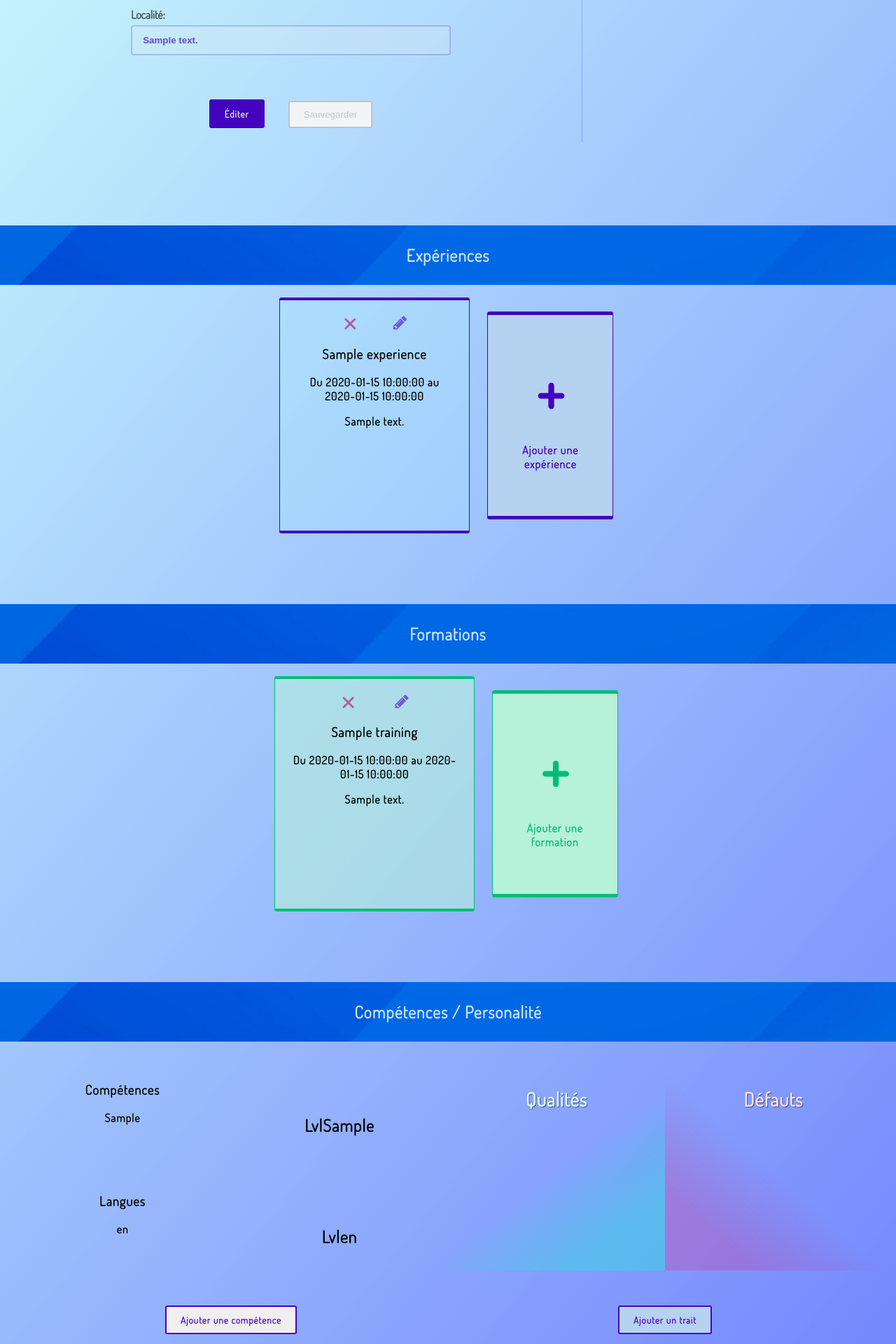
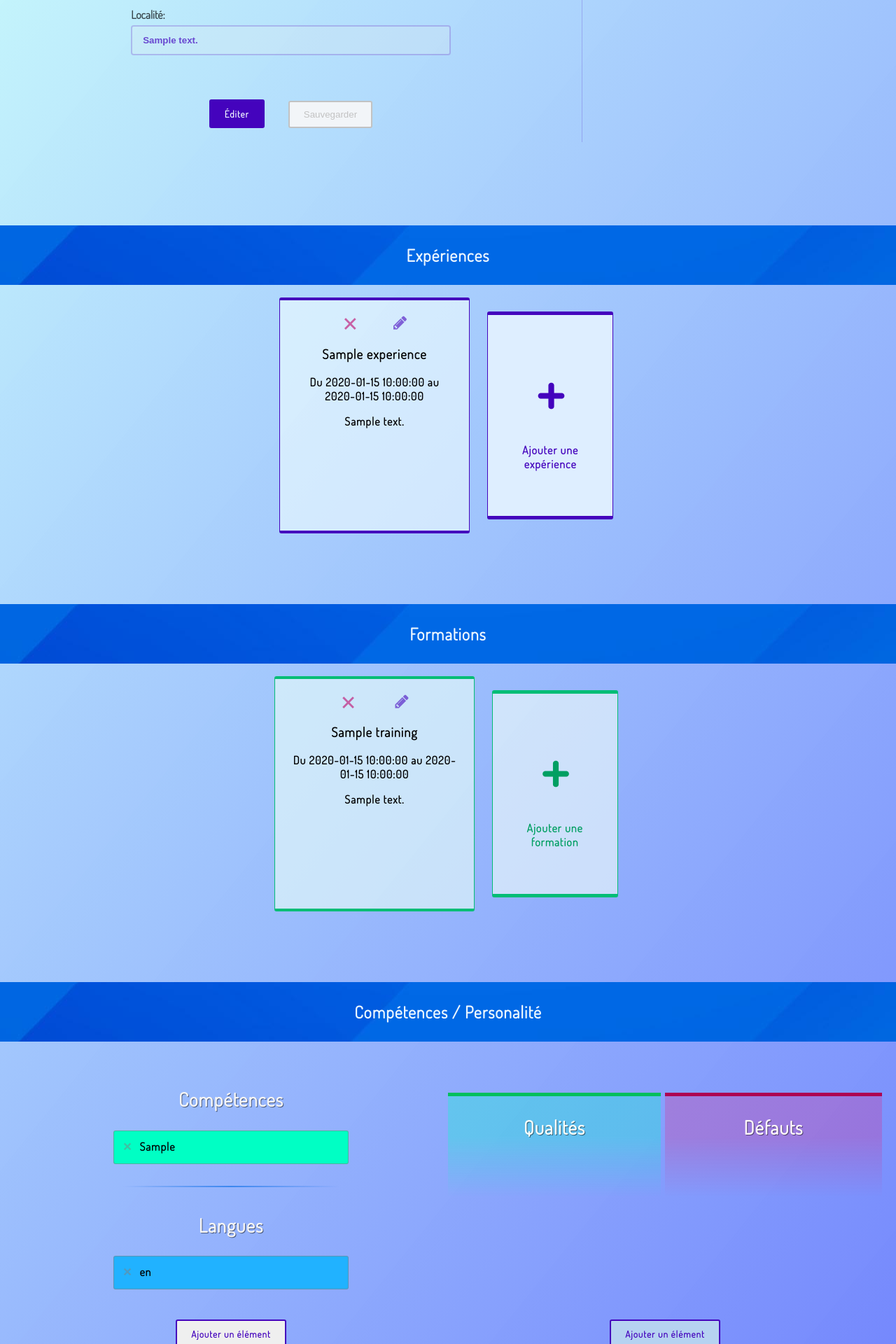
Before and after one commit to baku67/eneffet, a PHP site: page /account in a window 1280 px wide. Shown: the part 880-2800 px from the top of the page at 70% size. Run offline with PHP 8.4, Linux system fonts and the light colour scheme; the visitor is signed in with stand-in values (Sample User, id 1); tables that the repository leaves empty or names only in its code hold one stand-in row (values such as "Sample post").

Commit message:
Skills/langs OK

```diff
--- a/account.php
+++ b/account.php
@@ -139,6 +139,20 @@
                 deleteTrait($traitId);
             }
         }
+        else if ($_GET['action'] === "deleteSkill") {
+            if (isset($_GET['id']) && $_GET['id'] > 0) {
+                $skillId = $_GET['id'];
+
+                deleteSkill($skillId);
+            }
+        }
+        else if ($_GET['action'] === "deleteLang") {
+            if (isset($_GET['id']) && $_GET['id'] > 0) {
+                $langId = $_GET['id'];
+
+                deleteLang($langId);
+            }
+        }
     };
 
 
--- a/scriptAccount.js
+++ b/scriptAccount.js
@@ -444,7 +444,7 @@ window.onload = function() {
     cancelSkillButton.classList.add("alertButton");
     cancelSkillButton.innerText = "Annuler";
 
-    skillForm.append(skillInput0, skillInput01, skillInput1, skillInput2, skillInput3, cancelSkillButton);
+    skillForm.append(skillInput0, skillInput01, skillInput1, skillInput2, document.createElement("br"), skillInput3, cancelSkillButton);
 
     // Changement de style inputs addTrait
     skillInput01.addEventListener('input', function (evt) {
@@ -521,7 +521,7 @@ window.onload = function() {
     cancelButton.classList.add("alertButton");
     cancelButton.innerText = "Annuler";
 
-    personalityForm.append(persoInput0, selectBox, persoInput2, persoInput3, cancelButton);
+    personalityForm.append(persoInput0, selectBox, persoInput2, document.createElement("br"), persoInput3, cancelButton);
 
 
 
--- a/shedule.txt
+++ b/shedule.txt
@@ -1,3 +1,5 @@
+Star compétence, apostrophe/stylo a encorte Langues
+
 Juste mettre un espace séparateur entre skills et lang (meme compartiment, bgColor/borderColor diff)
 
 Regrouper Formations et expériences (apreil mais 1 header)
--- a/src/account.php
+++ b/src/account.php
@@ -150,7 +150,7 @@
         $database = dbConnect();
 
         $statement = $database->prepare(
-            "SELECT skill_word, skill_lvl FROM skills WHERE user_id = ?"
+            "SELECT id, skill_word, skill_lvl FROM skills WHERE user_id = ?"
         );
         $statement->execute([$identifier]);
 
@@ -159,6 +159,7 @@
         while($row = $statement->fetch()) {
 
             $skill = [
+                "skillId" => $row['id'],
                 "skillWord" => $row['skill_word'],
                 "skillLevel" => $row['skill_lvl']
             ];
@@ -173,7 +174,7 @@
         $database = dbConnect();
 
         $statement = $database->prepare(
-            "SELECT lang_name, lang_lvl FROM languages WHERE user_id = ?"
+            "SELECT id, lang_name, lang_lvl FROM languages WHERE user_id = ?"
         );
         $statement->execute([$identifier]);
 
@@ -182,6 +183,7 @@
         while($row = $statement->fetch()) {
 
             $lang = [
+                "langId" => $row['id'],
                 "langWord" => $row['lang_name'],
                 "langLevel" => $row['lang_lvl']
             ];
@@ -224,6 +226,30 @@
         );
         $statement->execute([$traitId]);
     }
+
+
+    function deleteSkill($skillId) {
+        $database = dbConnect();
+
+        $statement = $database->prepare(
+            "DELETE FROM skills WHERE id = ?"
+        );
+        $statement->execute([$skillId]);
+    }
+
+    function deleteLang($langId) {
+        $database = dbConnect();
+
+        $statement = $database->prepare(
+            "DELETE FROM languages WHERE id = ?"
+        );
+        $statement->execute([$langId]);
+    }
+
+
+
+
+
 
 
     function addExpCv($data) {
--- a/style.css
+++ b/style.css
@@ -52,7 +52,7 @@
 .titleBg {
     position: relative;
     z-index: 10;
-    color: #c8e5ff;
+    color: #ebf6ff;
     background-image: url(images/5559852.jpg);
     padding-top: 27px;
     padding-bottom: 27px;
@@ -330,7 +330,7 @@ select[disabled] {
 }
 
 #addExpButton {
-    background-color: #b6d2f1;
+    background-color: #deeeff;
     border-top: 5px solid rgb(68, 3, 189);
     border-bottom: 5px solid rgb(68, 3, 189);
     border-right: 1px solid rgb(68, 3, 189);
@@ -346,12 +346,12 @@ select[disabled] {
 }
 
 #addTrainingButton {
-    background-color: #b6f1da;
+    background-color: rgb(243 255 250 / 60%);
     border-top: 5px solid rgb(3, 189, 118);
     border-bottom: 5px solid rgb(3, 189, 118);
     border-right: 1px solid rgb(3, 189, 118);
     border-left: 1px solid rgb(3, 189, 118);
-    color: rgb(3, 189, 118);
+    color: rgb(0 159 98);
 
     /* Pour eviter agrandissement bouton on hover */
     width: 180px;
@@ -427,7 +427,7 @@ select[disabled] {
     border: 1px solid rgb(68, 3, 189);
     border-top:4px solid rgb(68, 3, 189);
     border-bottom:4px solid rgb(68, 3, 189);
-    background-color: rgba(172,250,255,0.2);
+    background-color: rgb(242 254 255 / 60%);
     border-radius: 3px;
     padding: 10px 20px;
     width: 20%;
@@ -446,7 +446,7 @@ select[disabled] {
     border: 1px solid rgb(3, 189, 118);
     border-top:4px solid rgb(3, 189, 118);
     border-bottom:4px solid rgb(3, 189, 118);
-    background-color: rgba(182, 241, 218, 0.6);
+    background-color: rgb(236 255 248 / 60%);
     border-radius: 3px;
     padding: 10px 20px;
     width: 20%;
@@ -1004,13 +1007,13 @@ body {
   #qualitiesTitle {
     font-size: 1.7em;
     font-weight: bold;
-    color: #e1ffed;
+    color: #f8fffb;
     text-shadow: 1px 1px rgba(0, 0, 0, 0.5);
   }
   #defaultsTitle {
     font-size: 1.7em;
     font-weight: bold;
-    color: #ffe1ee;
+    color: #fff6fa;
     text-shadow: 1px 1px rgba(0, 0, 0, 0.5);
   }
 
@@ -1075,7 +1078,9 @@ body {
   }
 
   .personality {
-    margin-bottom: 30px;
+    margin-top: 35px;
+    margin-bottom: 10px;
+    height: fit-content;
 
     /* background: rgb(0,255,203);
     background: -moz-linear-gradient(90deg, rgba(0,255,203,0) 20%, rgba(0,255,204,1) 50%, rgba(255,0,67,1) 50%, rgba(255,0,76,0) 80%);
@@ -1107,10 +1112,15 @@ body {
 
 
     background: rgba(0,255,203,0.3);
-    background: -moz-linear-gradient(323deg, rgba(0,255,203,0.3) 20%, rgba(0,255,203,0) 50%);
-    background: -webkit-linear-gradient(323deg, rgba(0,255,203,0.3) 20%, rgba(0,255,203,0) 50%);
-    background: linear-gradient(323deg, rgba(0,255,203,0.3) 20%, rgba(0,255,203,0) 50%);
+    background: -moz-linear-gradient(180deg, rgba(0,255,203,0.3) 20%, rgba(0,255,203,0) 50%);
+    background: -webkit-linear-gradient(180deg, rgba(0,255,203,0.3) 20%, rgba(0,255,203,0) 50%);
+    background: linear-gradient(180deg, rgba(0,255,203,0.3) 20%, rgba(0,255,203,0) 50%);
     filter: progid:DXImageTransform.Microsoft.gradient(startColorstr="#00ffcb",endColorstr="#00ffcb",GradientType=1);
+
+    margin-right: 6px;
+    border-top: 5px solid rgb(0 191 92);
+    /* box-shadow: 2px -1px 3px rgba(0, 128, 0, 0.6); */
+    height: fit-content;
     }
 
   .defaults {
@@ -1125,26 +1135,151 @@ body {
     background: linear-gradient(90deg, rgba(255,0,97,0.05) 0%, rgba(255,255,255,0) 80%); */
 
     background: rgba(255,0,97,0.2);
-    background: -moz-linear-gradient(42deg, rgba(255,0,97,0.2) 20%, rgba(255,0,76,0) 50%);
-    background: -webkit-linear-gradient(42deg, rgba(255,0,97,0.2) 20%, rgba(255,0,76,0) 50%);
-    background: linear-gradient(42deg, rgba(255,0,97,0.2) 20%, rgba(255,0,76,0) 50%);
-    filter: progid:DXImageTransform.Microsoft.gradient(startColorstr="#ff0061",endColorstr="#ff004c",GradientType=1);  }
+    background: -moz-linear-gradient(180deg, rgba(255,0,97,0.2) 20%, rgba(255,0,76,0) 50%);
+    background: -webkit-linear-gradient(180deg, rgba(255,0,97,0.2) 20%, rgba(255,0,76,0) 50%);
+    background: linear-gradient(180deg, rgba(255,0,97,0.2) 20%, rgba(255,0,76,0) 50%);
+    filter: progid:DXImageTransform.Microsoft.gradient(startColorstr="#ff0061",endColorstr="#ff004c",GradientType=1);
+
+    border-top: 5px solid rgb(173, 2, 82);
+    /* box-shadow: -2px -1px 3px rgba(255, 0, 0, 0.5); */
+    height: fit-content;
+    }
 
   #inputTraitType {
+    cursor: pointer;
+
     outline: rgba(0, 0, 0, 0);
   }
 
-  .skills {  display: grid;
-    grid-template-columns: 1fr 1fr;
-    grid-template-rows: 1fr;
+  .skills {
+    /* Display grid désactivé car ça permet pas le vertical flex j'ai l'impression */
+    /* display: grid;  */
+    grid-template-columns: 1fr;
+    grid-template-rows: 1fr 1fr;
     gap: 0px 0px;
-    grid-auto-flow: row;
     grid-template-areas:
-      "skillsTitle skillsLvl";
+      "."
+      ".";
     grid-area: skills;
   }
 
-  .skillsTitle {
+  .langLine {
+    margin: 30px auto;
+    width: 50%;
+    position: relative;
+
+    margin: 30px auto;
+    width: 50%;
+    position: relative;
+    background-color: #21b2ff;
+    margin-block-start: 0;
+    margin-block-end: 0;
+    height: 22px;
+    padding: 12px;
+    /* margin-bottom: 8px; */
+    border-radius: 3px;
+    border: 1px solid rgba(128, 128, 128, 0.6);
+  }
+  .skillLine {
+    margin: 30px auto;
+    width: 50%;
+    position: relative;
+
+    margin: 30px auto;
+    width: 50%;
+    position: relative;
+    background-color: #00ffc4;
+    margin-block-start: 0;
+    margin-block-end: 0;
+    height: 22px;
+    padding: 12px;
+    /* margin-bottom: 8px; */
+    border-radius: 3px;
+    border: 1px solid rgba(128, 128, 128, 0.6);
+  }
+
+  .skillWord {
+    position: relative;
+    float: left;
+  }
+  .skillWord2 {
+    left: 10px;
+    position: relative;
+  }
+  .skillLevel {
+    position: relative;
+    float: right;
+
+    color: gold;
+    font-size: 1.4em;
+    position: relative;
+    bottom: 6px;
+    text-shadow: 0 0 black;
+  }
+
+  .deleteSkillCross {
+    position: relative;
+    color: rgb(128 128 128 / 50%);
+
+    transition: all 0.3s;
+  }
+  .deleteSkillCross:hover {
+    color: rgb(221, 0, 0);
+    /* font-size: 110%; */
+  }
+  .deleteLangCross {
+    position: relative;
+    color: rgb(128 128 128 / 50%);
+
+    transition: all 0.3s;
+  }
+  .deleteLangCross:hover {
+    color: rgb(221, 0, 0);
+  }
+
+  .langWord {
+    position: relative;
+    float: left;
+  }
+  .langWord2 {
+    left: 10px;
+    position: relative;
+  }
+  .langLevel {
+    position: relative;
+    float: right;
+
+    color: gold;
+    color: gold;
+    font-size: 1.4em;
+    position: relative;
+    bottom: 6px;
+    text-shadow: 0 0 black;
+  }
+
+  #langsTitle {
+    font-size: 1.7em;
+    font-weight: bold;
+    color: #f5f5f5;
+    text-shadow: 1px 1px rgb(0 0 0 / 50%);
+  }
+  #skillsTitle {
+    font-size: 1.7em;
+    font-weight: bold;
+    color: #f5f5f5;
+    text-shadow: 1px 1px rgb(0 0 0 / 50%);
+  }
+
+
+  #separatorSkill {
+    position:absolute;
+    height:2px;
+    width:100%;
+    /* background-color:rgb(0, 104, 229);  */
+    background: -webkit-linear-gradient(left, rgba(90,90,90,0) 25%, rgba(0, 104, 229, 0.6) 50%, rgba(90,90,90,0) 75%);
+    bottom:-15px;
+  }
+  /* .skillsTitle {
     display: grid;
     grid-template-columns: 1fr;
     grid-template-rows: 1fr 1fr;
--- a/templates/account.php
+++ b/templates/account.php
@@ -207,58 +207,61 @@
                         <div class="skills">
 
 
-                            <div class="skillsTitle">
-                                <div>
-                                    <h3>Compétences</h3>
+                                <div style="position:relative; display:flex; flex-direction:column; margin-bottom:25px;">
+                                    <h3 id="skillsTitle">Compétences</h3>
                                     <?php
                                         foreach($skills as $skill) {
                                     ?>
-                                        <p><?= $skill['skillWord'] ?></p>
+                                        <p class="skillLine"><span class="skillWord"><a href="account.php?action=deleteSkill&id=<?= urlencode($skill['skillId']); ?>" class="deleteSkillCross">&#10005;</a><span class="skillWord2"><?= $skill['skillWord'] ?></span></span><span class="skillLevel"><?php
+                                            if($skill['skillLevel'] == "1") {
+                                                echo("&#9733;<span style='color:#9b9b9b'>&#9733;&#9733;</span>");
+                                            }
+                                            else if($skill['skillLevel'] == "2") {
+                                                echo("&#9733;&#9733;<span style='color:#9b9b9b'>&#9733;</span>");
+                                            }
+                                            else if ($skill['skillLevel'] == "3") {
+                                                echo("&#9733;&#9733;&#9733;");
+                                            }
+                                        ?>
+                                        </span></p><br />
+                                    <?php
+                                        }
+                                    ?>
+                                    <div id="separatorSkill"></div>
+                                </div>
+
+
+                                <div style="display:flex; flex-direction:column;">
+                                    <h3 id="langsTitle">Langues</h3>
+                                    <?php
+                                        foreach($languages as $lang) {
+                                    ?>
+                                        <p class="langLine"><span class="langWord"><a href="account.php?action=deleteLang&id=<?= urlencode($lang['langId']); ?>" class="deleteLangCross">&#10005;</a><span class="langWord2"><?= $lang['langWord'] ?></span></span><span class="langLevel"><?php
+                                            if($lang['langLevel'] == "1") {
+                                                echo("&#9733;<span style='color:#9b9b9b'>&#9733;&#9733;</span>");
+                                            }
+                                            else if($lang['langLevel'] == "2") {
+                                                echo("&#9733;&#9733;<span style='color:#9b9b9b'>&#9733;</span>");
+                                            }
+                                            else if ($lang['langLevel'] == "3") {
+                                                echo("&#9733;&#9733;&#9733;");
+                                            }
+                                        ?>
+                                        </span></p><br />
                                     <?php
                                         }
                                     ?>
                                 </div>
-                                <div>
-                                    <h3>Langues</h3>
-                                    <?php
-                                        foreach($languages as $lang) {
-                                    ?>
-                                        <p><?= $lang['langWord'] ?></p>
-                                    <?php
-                                        }
-                                    ?>
-                                </div>
-                            </div>
-                            <div class="skillsLvl">
-                                <div>
-                                    <h3 style="opacity:0;">Maîtrise compétence</h3>
-                                    <?php
-                                        foreach($skills as $skill) {
-                                    ?>
-                                        <p style="font-size:1.5em">Lvl<?= $skill['skillLevel'] ?></p>
-                                    <?php
-                                        }
-                                    ?>
-                                </div>
-                                <div>
-                                    <h3 style="opacity:0;">Maîtrise langue</h3>
-                                    <?php
-                                        foreach($languages as $lang) {
-                                    ?>
-                                        <p style="font-size:1.5em">Lvl<?= $lang['langLevel'] ?></p>
-                                    <?php
-                                        }
-                                    ?>
-                                </div>
-                            </div>
+
+
                         </div>
                         <div class="addSkillDiv" id="addSkillDiv">
                             <!--  Onclick load le form dans la div (et cancel: load le button) -->
-                            <button id="skillFormButton">Ajouter une compétence</button>
+                            <button id="skillFormButton">Ajouter un élément</button>
                         </div>
                         <div class="addPersonalityDiv" id="addPersonalityDiv">
                             <!--  Onclick load le form dans la div (et cancel: load le button) -->
-                            <button id="personalityFormButton">Ajouter un trait</button>
+                            <button id="personalityFormButton">Ajouter un élément</button>
                         </div>
                     </div>
 
```
Also changed, not shown: other parts of style.css (+22 -13 lines).
